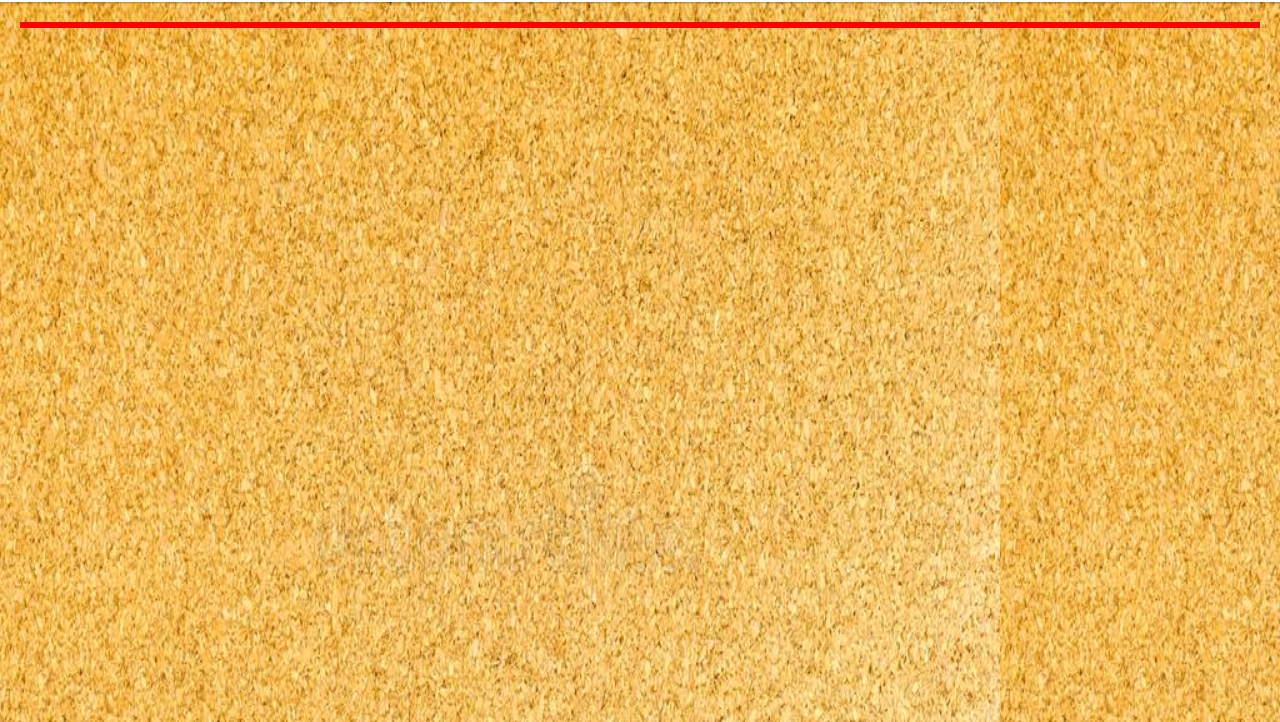
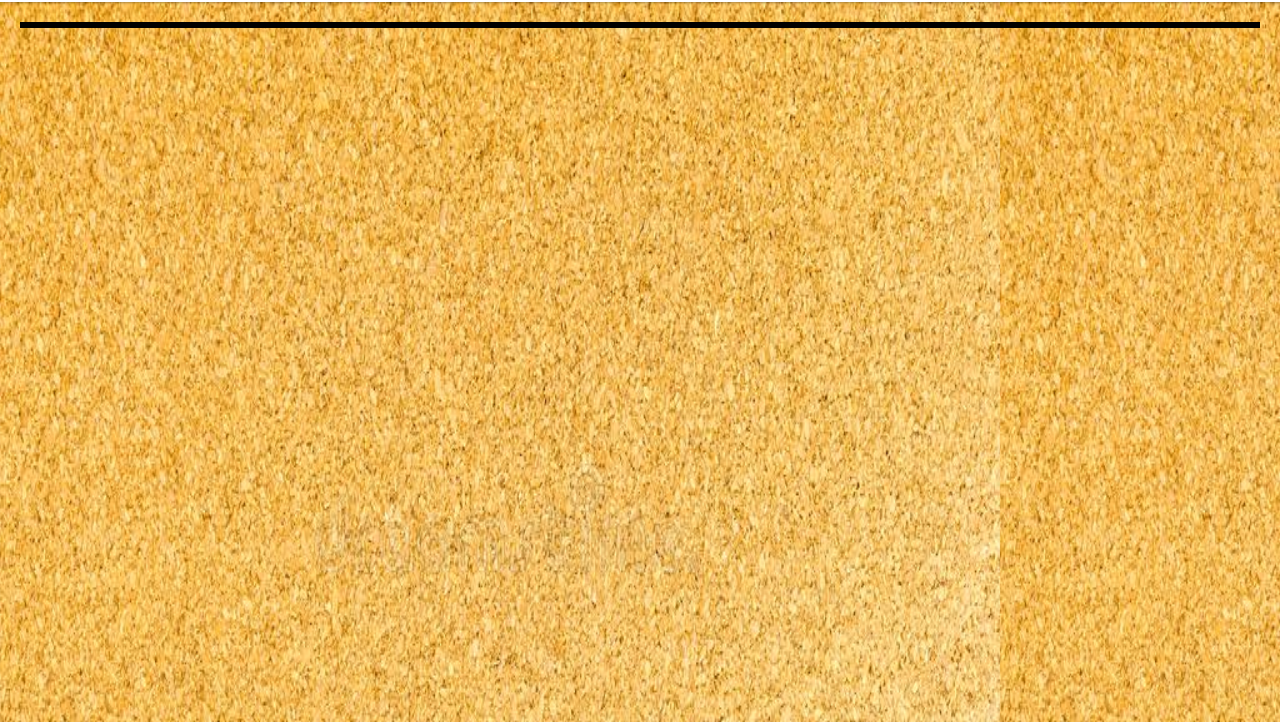
Before and after one commit to acorn3x3/bulletin-board-2, a plain HTML site: page index.html in a window 1280 px wide. Shown: the part 78-800 px from the top of the page. Drawn offline with nearby package versions, Linux system fonts and the light colour scheme.

Commit message:
committing for netlify

```diff
--- a/styles/bb.css
+++ b/styles/bb.css
@@ -5,7 +5,7 @@ main {
     text-align: center;
 }
 li {
-    background-color: aqua;
+    background-color: rgb(113, 153, 153);
     border: solid;
-    border-color: red;
+    border-color: rgb(0, 0, 0);
 }
--- a/styles/global.css
+++ b/styles/global.css
@@ -1,10 +1,10 @@
 :root {
-    --background: rgb(224, 234, 247);
+    --background: rgb(231, 168, 96);
     --header-background: white;
-    --text-color: rgb(7, 5, 68);
-    --label-color: rgb(75, 102, 98);
-    --placeholder-color: rgb(136, 136, 153);
-    --offset-color: rgb(217, 236, 217);
+    --text-color: rgb(254, 255, 255);
+    --label-color: rgb(254, 255, 255);
+    --placeholder-color: rgb(255, 255, 255);
+    --offset-color: rgb(68, 70, 230);
     --action-color: rgb(77, 132, 252);
 
     --primary-font: 'Rubik', Corbel, 'Lucida Grande', 'Lucida Sans Unicode', 'Lucida Sans',
```
Also changed, not shown: post-editor/index.html (+1 -1 lines).
